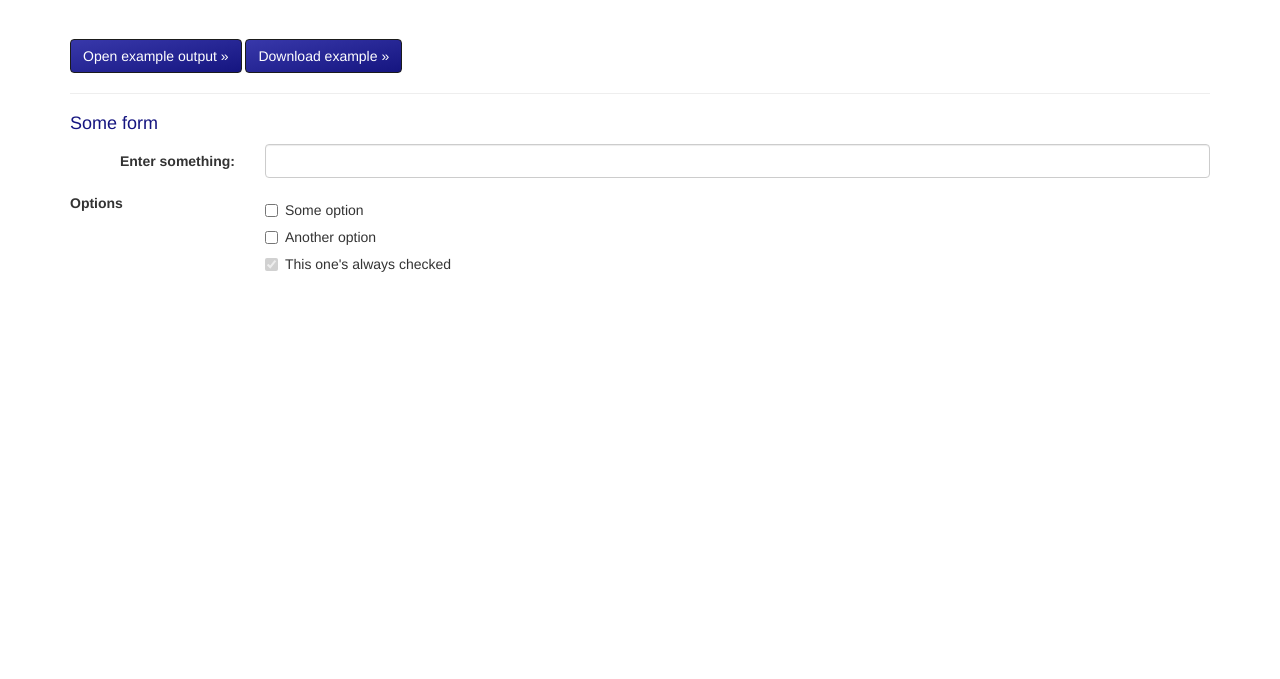
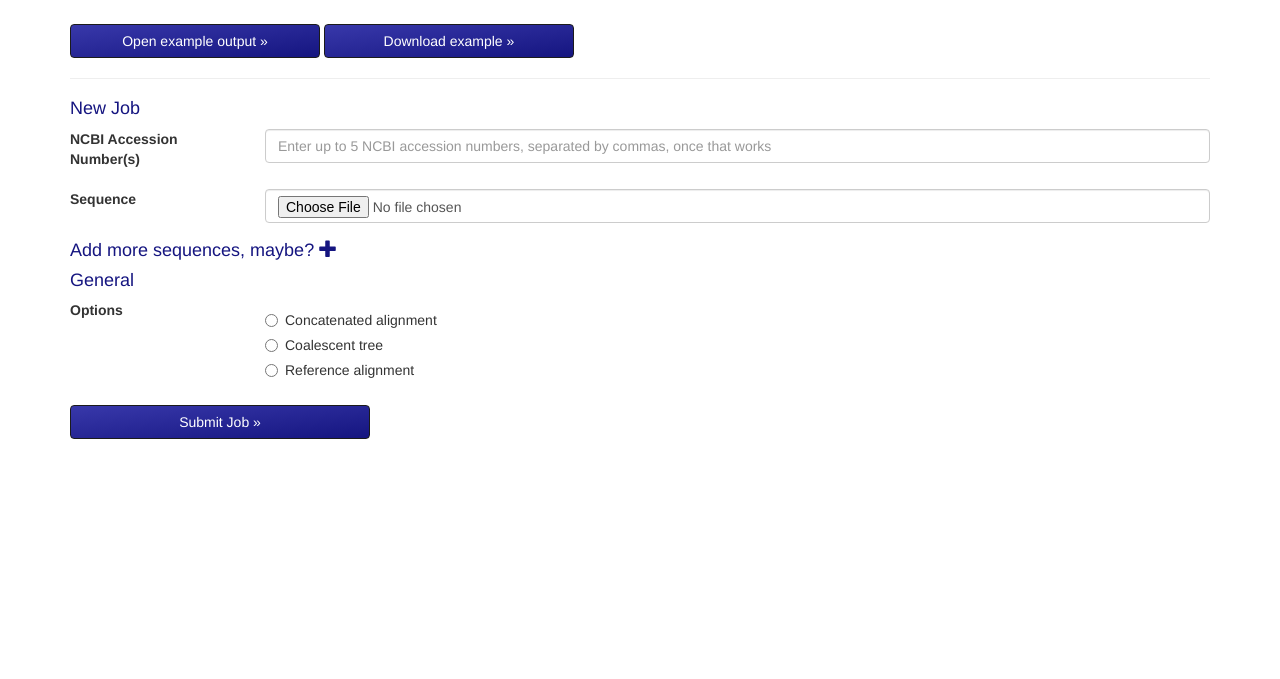
Before and after one commit to emzodls/automlst_mod, a Flask app: page /analyze in a window 1280 px wide. Shown: the part 51-730 px from the top of the page. Run offline with Flask 2, Linux system fonts and the light colour scheme; some libraries are stand-ins or nearby versions.

Commit message:
continued analyze page, started example page

```diff
--- a/webapp/app/__init__.py
+++ b/webapp/app/__init__.py
@@ -20,6 +20,9 @@ from flask_mail import Mail
 
 app = Flask(__name__)
 
+parentdir = os.path.sep.join(os.path.realpath(__file__).split(os.path.sep)[:-2])
+app.config.from_pyfile(os.path.join(parentdir,"config","webapp.py"))
+print parentdir
 mail = Mail(app)
 
 from app import views
--- a/webapp/app/templates/analyze.html
+++ b/webapp/app/templates/analyze.html
@@ -1,30 +1,48 @@
 {% extends "main.html" %}
 {% block mainbody %}
-<div class="container" style="padding-top:40px;">
-    <a href="#" class="btn btn-primary">Open example output &raquo;</a>
-    <a href="#" class="btn btn-primary">Download example &raquo;</a>
+<div class="container" style="padding-top:25px;">
+    <a href="results/example/report" class="btn btn-primary" style="width:250px">Open example output &raquo;</a>
+    <a href="#" class="btn btn-primary" style="width:250px">Download example &raquo;</a>
     <hr>
-    <h4>Some form</h4>
-    <form class="form-horizontal">
-    <div class="form-group">
-            <label class="control-label col-md-2" for="example">Enter something:</label>
+    <h4>New Job</h4>
+    <form action="upload" method="post" enctype="multipart/form-data">
+    <div class="form-group row">
+            <label class="control-label col-md-2" for="ncbiacc1">NCBI Accession Number(s)</label>
         <div class="col-md-10">
-            <input type="text" class="form-control" id="example">
+            <input type="text" class="form-control" name="ncbiacc1" id="ncbiacc1" placeholder="Enter up to 5 NCBI accession numbers, separated by commas, once that works">
         </div>
     </div>
+        <div class="form-group row">
+            <label class="control-label col-md-2" for="seqfile1">Sequence</label>
+            <div class="col-md-10">
+                <input type="file" class="form-control" id="seqfile1" name="seqfile1">
+            </div>
+        </div>
+    <a data-toggle="collapse" href="#moreseq" aria-expanded="false" aria-controls="moreseq"><h4>Add more sequences, maybe? <span class="glyphicon glyphicon-plus"></span></h4></a>
+    <div class="collapse" id="moreseq">
+            <div class="form-group row">
+                <label class="control-label col-md-2" for="seqfile2">Sequence</label>
+                <div class="col-md-10">
+                    <input type="file" class="form-control" id="seqfile2" name="seqfile2">
+                </div>
+            </div>
+    </div>
+        <h4>General</h4>
     <div class="form-group row">
         <label class="col-md-2">Options</label>
         <div class="col-md-10">
-            <div class="checkbox">
-                <label><input type="checkbox" value="">Some option</label>
+            <div class="radio">
+                <label><input type="radio" name="optradio">Concatenated alignment</label>
             </div>
-            <div class="checkbox">
-                <label><input type="checkbox" value="">Another option</label>
+            <div class="radio">
+                <label><input type="radio" name="optradio">Coalescent tree</label>
             </div>
-            <div class="checkbox" disabled>
-                <label><input type="checkbox" value="" checked disabled>This one's always checked</label>
+            <div class="radio">
+                <label><input type="radio" name="optradio">Reference alignment</label>
             </div>
         </div>
     </div>
+    <button type="submit" class="btn btn-primary" style="width:300px" id="submitjob">Submit Job &raquo;</button>
+        </form>
 </div>
 {% endblock %}
--- a/webapp/app/templates/main.html
+++ b/webapp/app/templates/main.html
@@ -32,6 +32,8 @@
       <link rel="stylesheet" type="text/css" href="../static/js/dataTables.bootstrap.min.css"/>
     <script type="text/javascript" src="../static/js/jquery.dataTables.min.js"></script>
     <script type="text/javascript" src="../static/js/dataTables.bootstrap.min.js"></script>
+
+    <!-- GNU Terry Pratchett -->
   </head>
 
   <body data-spy="scroll">
--- a/webapp/app/views.py
+++ b/webapp/app/views.py
@@ -1,5 +1,5 @@
 
-import os
+import os, routines
 from flask import render_template, jsonify, request, redirect, abort, make_response, send_from_directory, flash
 from app import app
 
@@ -24,6 +24,15 @@ def results():
 def analyze():
     return render_template("analyze.html")
 
+@app.route('/upload', methods=['POST', 'GET'])
+def upload():
+    filename, asrun = routines.getinfile()
+    #    filename = routines.getNCBIgbk(request.form["ncbiacc1"])
+    return filename
+@app.route('/results/example/report') # why won't just example work?
+def example():
+    return render_template("example.html")
+
 @app.errorhandler(404)
 @app.errorhandler(401)
 @app.errorhandler(500)
--- /dev/null
+++ b/webapp/config/webapp.py
@@ -0,0 +1,2 @@
+UPLOAD_FOLDER = "/tmp"
+SECRET_KEY = "PASTE-KEY-HERE"
```
Also changed, not shown: webapp/app/routines.py (added, +64 -0 lines), webapp/app/templates/example.html (added, +28 -0 lines), webapp/__init__.py (added), 5 other files.
